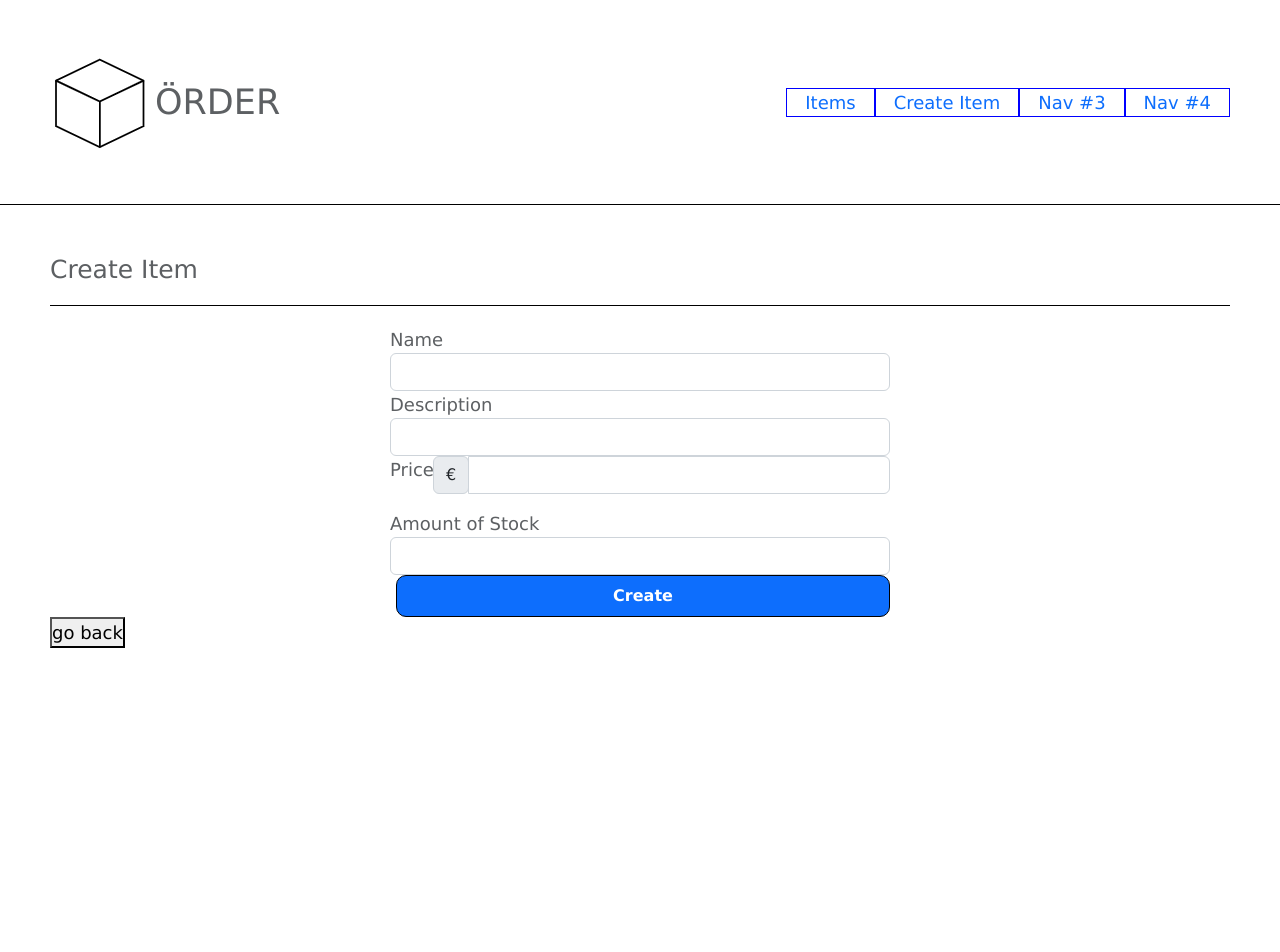
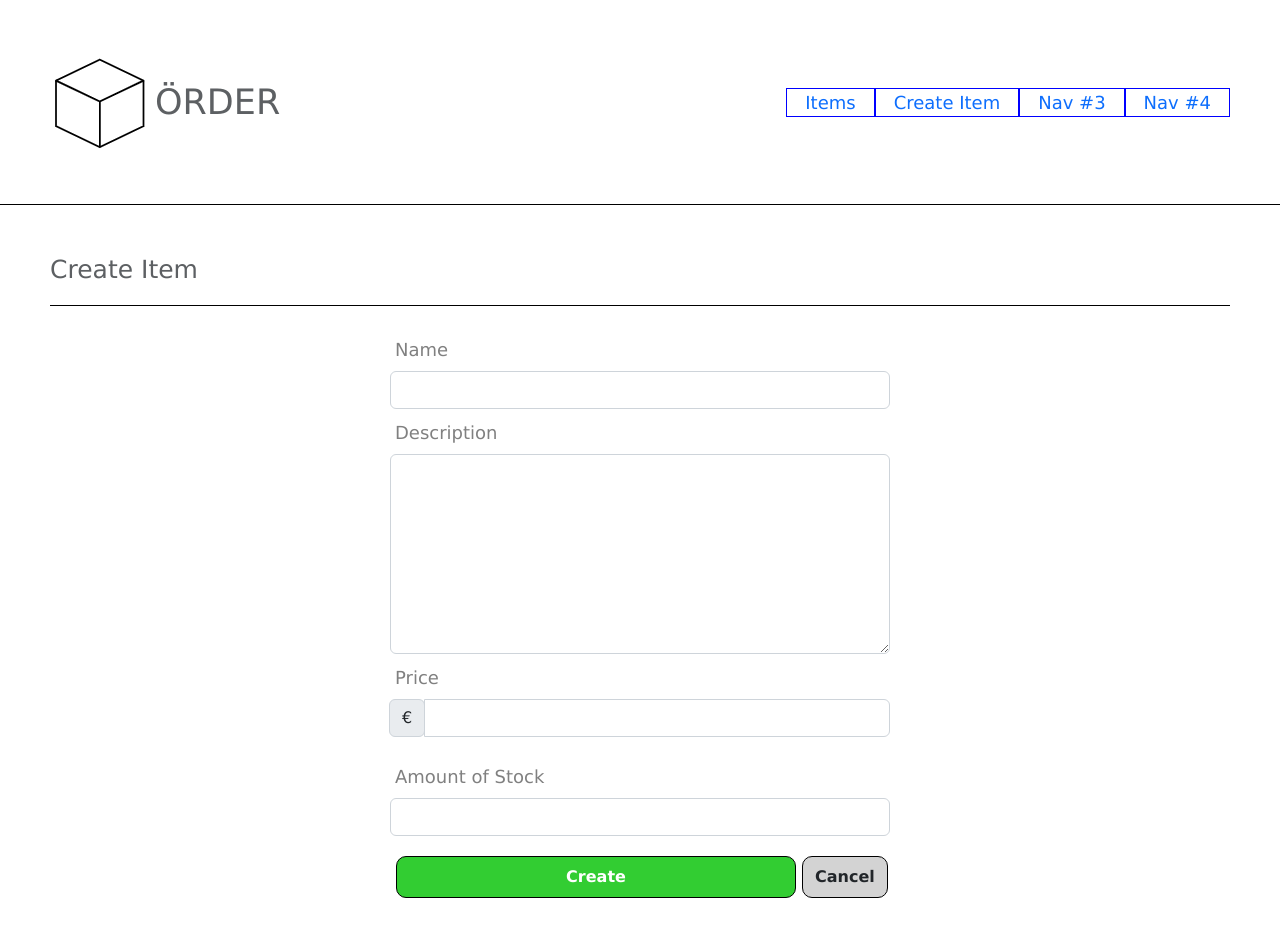
Before and after one commit to Stef-Be/eurder-frontend, an Angular app: page /create-item in a window 1280 px wide. Shown: the top 952 px of the page. Built offline with nearby package versions, Linux system fonts and the light colour scheme.

Commit message:
Form validation (required)

```diff
--- a/src/app/app.module.ts
+++ b/src/app/app.module.ts
@@ -4,7 +4,7 @@ import {BrowserModule} from '@angular/platform-browser';
 import {AppComponent} from './app.component';
 import {AppRoutingModule} from "./app-routing.module";
 import {HttpClientModule} from "@angular/common/http";
-import {FormsModule} from "@angular/forms";
+import {FormsModule, ReactiveFormsModule} from "@angular/forms";
 import {NameFilterPipe} from './pipe/name-filter.pipe';
 import {ItemOverviewComponent} from "./item-overview/item-overview.component";
 import {CreateItemComponent} from './create-item/create-item.component';
@@ -23,7 +23,8 @@ import {RouterModule} from '@angular/router';
     AppRoutingModule,
     HttpClientModule,
     RouterModule.forRoot([]),
-    FormsModule
+    FormsModule,
+    ReactiveFormsModule
   ],
   providers: [],
   bootstrap: [AppComponent]
--- a/src/app/create-item/create-item.component.html
+++ b/src/app/create-item/create-item.component.html
@@ -8,32 +8,72 @@
 <main>
   <section>
     <h3 class="section-title">Create Item</h3>
-    <form>
+    <form (ngSubmit)="onSubmit()" [formGroup]="checkoutForm">
       <div class="form-group">
-        <label>Name</label>
-        <input type="name" class="form-control">
+        <label class="form-label">Name</label>
+        <input type="name" class="form-control" formControlName="name">
       </div>
+
+      <div
+        *ngIf="checkoutForm.controls['name']?.invalid && (checkoutForm.controls['name']?.dirty || checkoutForm.controls['name']?.touched)
+           || checkoutForm.controls['name']?.untouched && isSubmitted"
+        class="alert alert-danger">
+        <div *ngIf="checkoutForm.controls['name'].errors?.required">
+          Name is required.
+        </div>
+      </div>
+
       <div class="form-group">
-        <label>Description</label>
-        <input class="form-control">
+        <label class="form-label">Description</label>
+        <textarea rows="4" cols="48" class="form-control textbox-desc" formControlName="description"></textarea>
       </div>
-        <div class="form-group">
-          <div class="input-group mb-3">
-          <label>Price</label>
+
+      <div
+        *ngIf="checkoutForm.controls['description']?.invalid && (checkoutForm.controls['description']?.dirty || checkoutForm.controls['description']?.touched)
+|| checkoutForm.controls['description']?.untouched && isSubmitted"
+        class="alert alert-danger">
+        <div *ngIf="checkoutForm.controls['description'].errors?.required">
+          Description is required.
+        </div>
+      </div>
+
+      <div class="form-group input-group mb-3">
+        <label class="form-label price-label" for="price">Price</label>
         <div class="input-group-prepend">
           <span class="input-group-text">€</span>
         </div>
-          <input type="text" class="form-control">
+        <input type="text" class="form-control" id="price" formControlName="price">
+      </div>
+
+      <div
+        *ngIf="checkoutForm.controls['price']?.invalid && (checkoutForm.controls['price']?.dirty || checkoutForm.controls['price']?.touched)
+          || checkoutForm.controls['price']?.untouched && isSubmitted"
+        class="alert alert-danger">
+        <div *ngIf="checkoutForm.controls['price'].errors?.required">
+          Price is required.
         </div>
       </div>
+
       <div class="form-group">
-          <label>Amount of Stock</label>
-          <input class="form-control">
+        <label class="form-label">Amount of Stock</label>
+        <input class="form-control" formControlName="amount">
       </div>
-        <button type="submit" class="btn btn-primary">Create</button>
+
+      <div
+        *ngIf="checkoutForm.controls['amount']?.invalid && (checkoutForm.controls['amount']?.dirty || checkoutForm.controls['amount']?.touched)
+          || checkoutForm.controls['amount']?.untouched && isSubmitted"
+        class="alert alert-danger">
+        <div *ngIf="checkoutForm.controls['amount'].errors?.required">
+          Amount is required.
+        </div>
+      </div>
+
+      <div class="btn-form">
+        <button type="submit" class="btn btn-create">Create</button>
+        <button class="btn btn-cancel" type="button" (click)="goBack()">Cancel</button>
+      </div>
     </form>
 
-    <button type="button" (click)="goBack()">go back</button>
 
   </section>
 </main>
--- a/src/app/create-item/create-item.component.ts
+++ b/src/app/create-item/create-item.component.ts
@@ -1,18 +1,44 @@
-import { Component } from '@angular/core';
-import { Location } from '@angular/common';
+import {Component} from '@angular/core';
+import {Location} from '@angular/common';
+import {FormBuilder, Validator, Validators} from "@angular/forms";
+import {ItemService} from "../service/item.service";
+
 
 @Component({
   selector: 'app-create-item',
   templateUrl: './create-item.component.html',
   styleUrls: ['./create-item.component.css']
 })
+
 export class CreateItemComponent {
 
-  constructor(private location: Location){
+  isSubmitted:boolean = false;
 
+  checkoutForm = this.formBuilder.group({
+      name: ['', Validators.required],
+      description: ['', Validators.required],
+      price: ['', Validators.required],
+      amount: ['', Validators.required]
+    }
+  );
+
+  constructor(private location: Location,
+              private formBuilder: FormBuilder,
+              private itemService: ItemService) {
   }
+
 
   goBack(): void {
     this.location.back();
   }
+
+
+
+  onSubmit() {
+    this.isSubmitted=true;
+    this.itemService.addItem(this.checkoutForm.value)
+      .subscribe(data => console.log(data));
+    this.checkoutForm.reset();
+  }
+
 }
--- a/src/app/service/item.service.ts
+++ b/src/app/service/item.service.ts
@@ -25,4 +25,8 @@ export class ItemService {
     }
     return this.http.get<Item[]>(this._url);
   }
+
+  addItem(item:Item|any){
+    return this.http.post(`${this._url}`, item);
+  }
 }
--- a/src/styles.css
+++ b/src/styles.css
@@ -5,7 +5,6 @@
 }
 
 body {
-  height: 1200px;
   font-size: 18px;
   font-family: Verdana, sans-serif;
   color: #5D6063;
@@ -88,6 +87,10 @@ form {
   max-width: 500px;
 }
 
+.desc-input{
+height: 150px;
+}
+
 .row {
   width: 100%;
   display: flex;
@@ -109,10 +112,16 @@ form {
 
 .form-label {
   display: block;
+  padding-top: 10px;
   padding-left: 5px;
-  color: lightgray;
+  color: gray;
   font-size: 18px;
   margin-bottom: .5rem;
+}
+
+.price-label{
+  padding-top: 10px;
+  width: 100%;
 }
 
 .form-control, .form-select {
@@ -127,6 +136,10 @@ form {
   padding-right: 0.75rem;
   padding-bottom: 0.375rem;
   padding-left: 0.75rem;
+}
+
+.textbox-desc{
+  height:200px;
 }
 
 
@@ -154,11 +167,22 @@ form {
   border: 1px solid black;
 
   margin-left: .375rem;
+
+
+}
+
+.btn-cancel{
+  background: lightgray;
 }
 
 .btn-create {
   color: white;
   background: limegreen;
+  width: 80%;
+}
+
+.btn-form{
+  padding-top: 20px;
 }
 
 .card {
--- a/tsconfig.json
+++ b/tsconfig.json
@@ -7,7 +7,7 @@
     "forceConsistentCasingInFileNames": true,
     "strict": true,
     "noImplicitOverride": true,
-    "noPropertyAccessFromIndexSignature": true,
+    "noPropertyAccessFromIndexSignature": false,
     "noImplicitReturns": true,
     "noFallthroughCasesInSwitch": true,
     "sourceMap": true,
```
Lines whose indentation alone changed are shown as unchanged.
